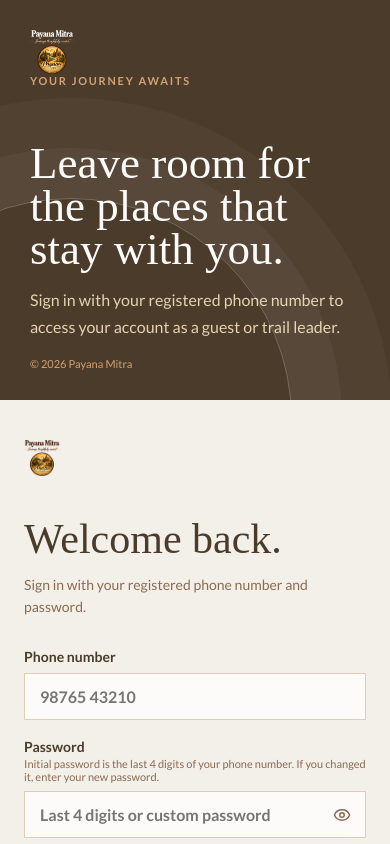
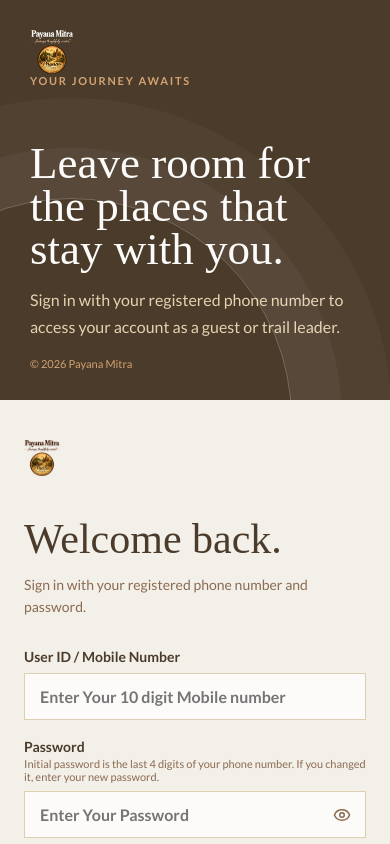
Before and after one commit to SharadaEduTrust/PayanaMitra-Application, a Next.js app: page /login in a window 390 px wide. Shown: the top 844 px of the page. Built offline with nearby package versions, Linux system fonts and the light colour scheme; no server answers.

Commit message:
fix(login): update mobile number and password placeholders and labels

```diff
--- a/src/components/admin-login-form.tsx
+++ b/src/components/admin-login-form.tsx
@@ -70,12 +70,12 @@ export default function AdminLoginForm() {
   return (
     <form onSubmit={submit}>
       <label className="form-field">
-        Phone number
+        User ID / Mobile Number
         <input
           type="tel"
           inputMode="numeric"
           autoComplete="tel"
-          placeholder="98765 43210"
+          placeholder="Enter Your 10 digit Mobile number"
           value={phone}
           onChange={(event) => setPhone(event.target.value)}
           required
@@ -94,7 +94,7 @@ export default function AdminLoginForm() {
             type={showPassword ? "text" : "password"}
             value={password}
             onChange={(event) => setPassword(event.target.value)}
-            placeholder="Last 4 digits or custom password"
+            placeholder="Enter Your Password"
             autoComplete="current-password"
           />
           <button
--- a/src/components/pin-form.tsx
+++ b/src/components/pin-form.tsx
@@ -73,12 +73,12 @@ export default function PinForm() {
   return (
     <form onSubmit={submit}>
       <label className="form-field">
-        Phone number
+        User ID / Mobile Number
         <input
           type="tel"
           inputMode="numeric"
           autoComplete="tel"
-          placeholder="98765 43210"
+          placeholder="Enter Your 10 digit Mobile number"
           value={phone}
           onChange={(event) => setPhone(event.target.value)}
           required
@@ -97,7 +97,7 @@ export default function PinForm() {
             type={showPassword ? "text" : "password"}
             value={password}
             onChange={(event) => setPassword(event.target.value)}
-            placeholder="Last 4 digits or custom password"
+            placeholder="Enter Your Password"
             autoComplete="current-password"
           />
           <button
```
